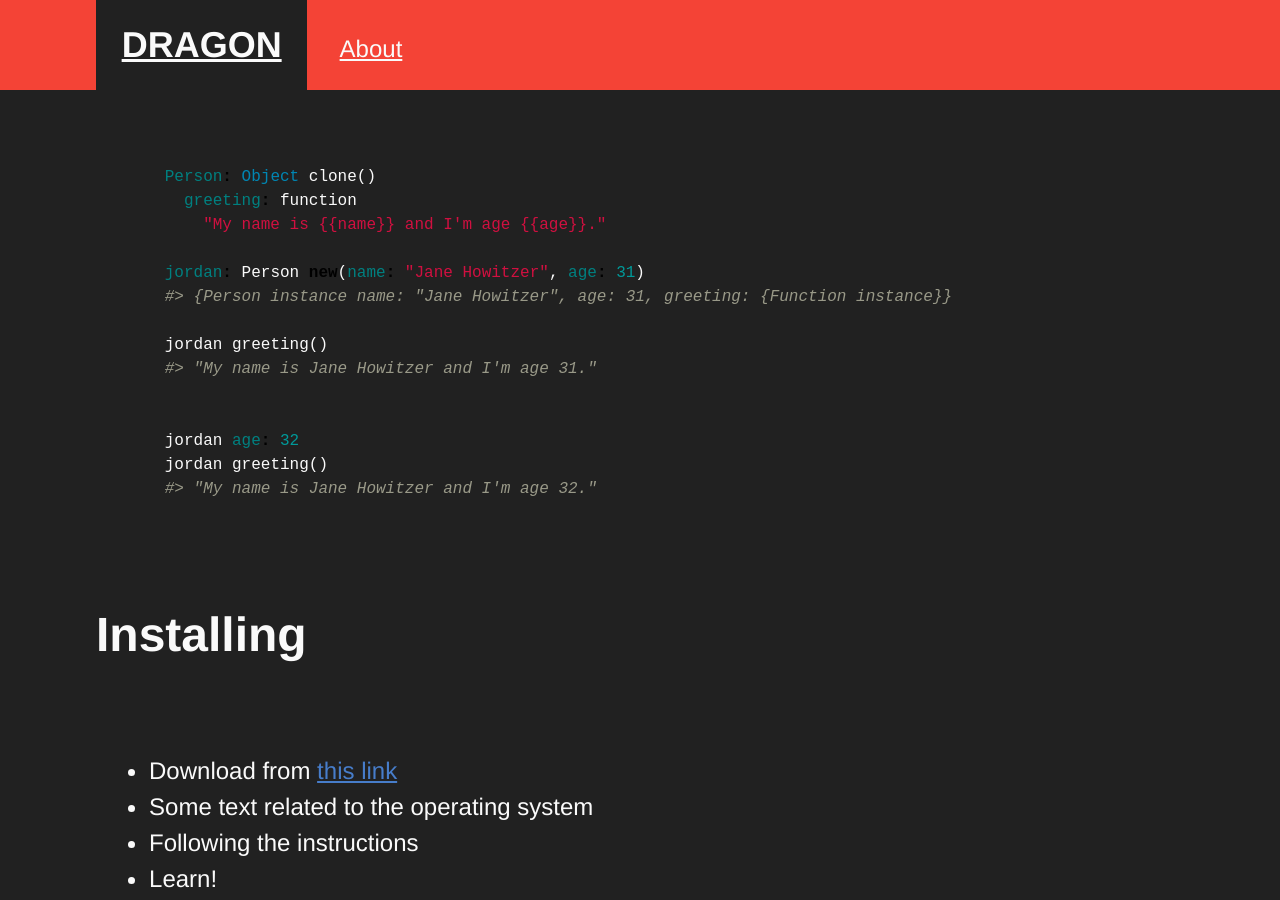
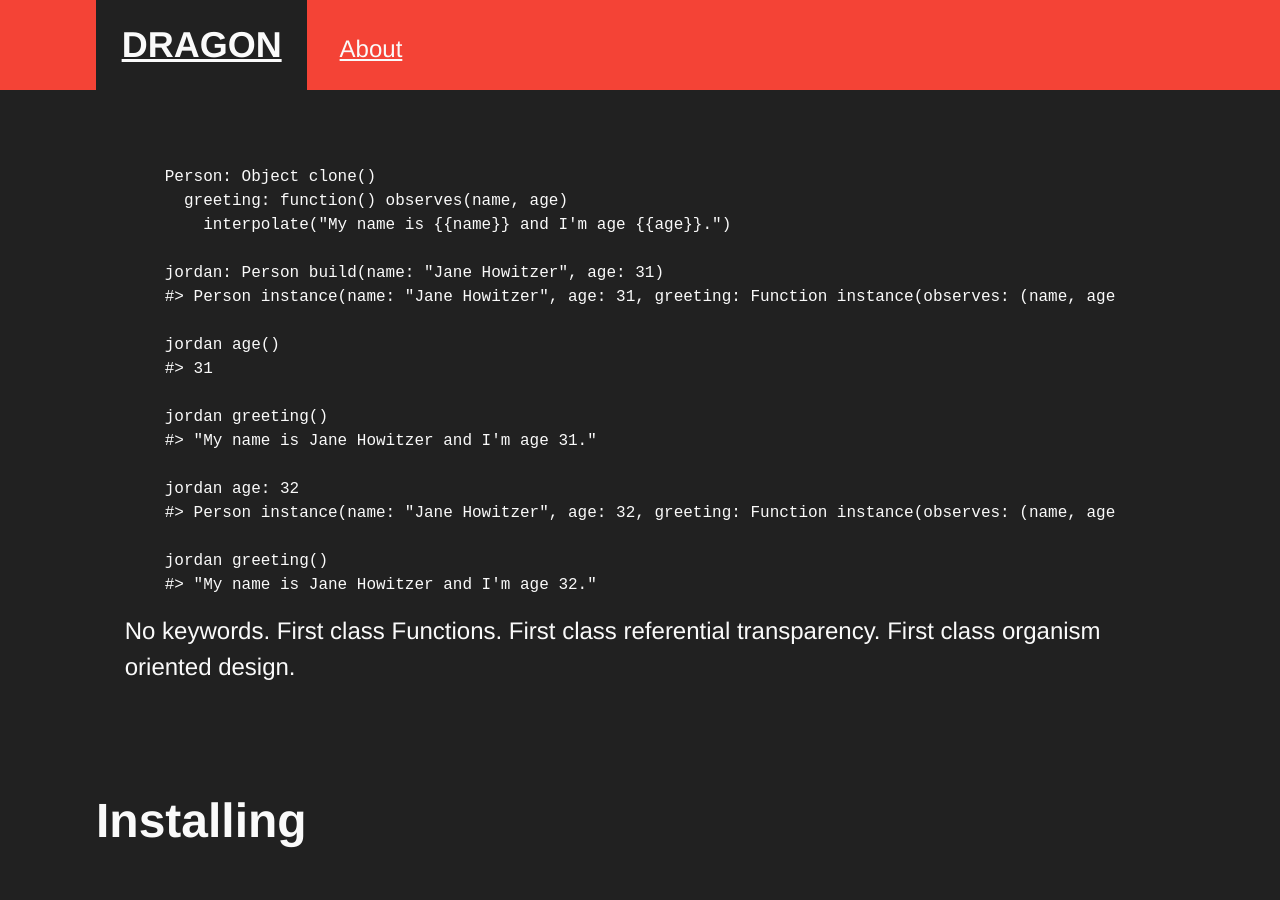
Before and after one commit to beelang/beelang.github.io, a Jekyll site: the page built from index.html, in a window 1280 px wide and 900 px high. Built offline with Jekyll 4.4.1, drawn with Linux system fonts in a browser that asks for light colours; Markdown is read by kramdown in place of the engine named in the settings.

Commit message:
Further beefing up the example

```diff
--- a/index.html
+++ b/index.html
@@ -5,24 +5,32 @@ title: "Home"
 
 <section id="examples">
   <article>
-{% highlight coffee %}
+{% highlight dragon %}
 {% raw %}
 Person: Object clone()
-  greeting: function
-    "My name is {{name}} and I'm age {{age}}."
+  greeting: function() observes(name, age)
+    interpolate("My name is {{name}} and I'm age {{age}}.")
 
-jordan: Person new(name: "Jane Howitzer", age: 31)
-#> {Person instance name: "Jane Howitzer", age: 31, greeting: {Function instance}}
+jordan: Person build(name: "Jane Howitzer", age: 31)
+#> Person instance(name: "Jane Howitzer", age: 31, greeting: Function instance(observes: (name, age)))
+
+jordan age()
+#> 31
 
 jordan greeting()
 #> "My name is Jane Howitzer and I'm age 31."
 
+jordan age: 32
+#> Person instance(name: "Jane Howitzer", age: 32, greeting: Function instance(observes: (name, age))})
 
-jordan age: 32
 jordan greeting()
 #> "My name is Jane Howitzer and I'm age 32."
 {% endraw %}
 {% endhighlight %}
+
+    <p>
+      No keywords. First class Functions. First class referential transparency. First class organism oriented design.
+    </p>
   </article>
 </section>
 
```
